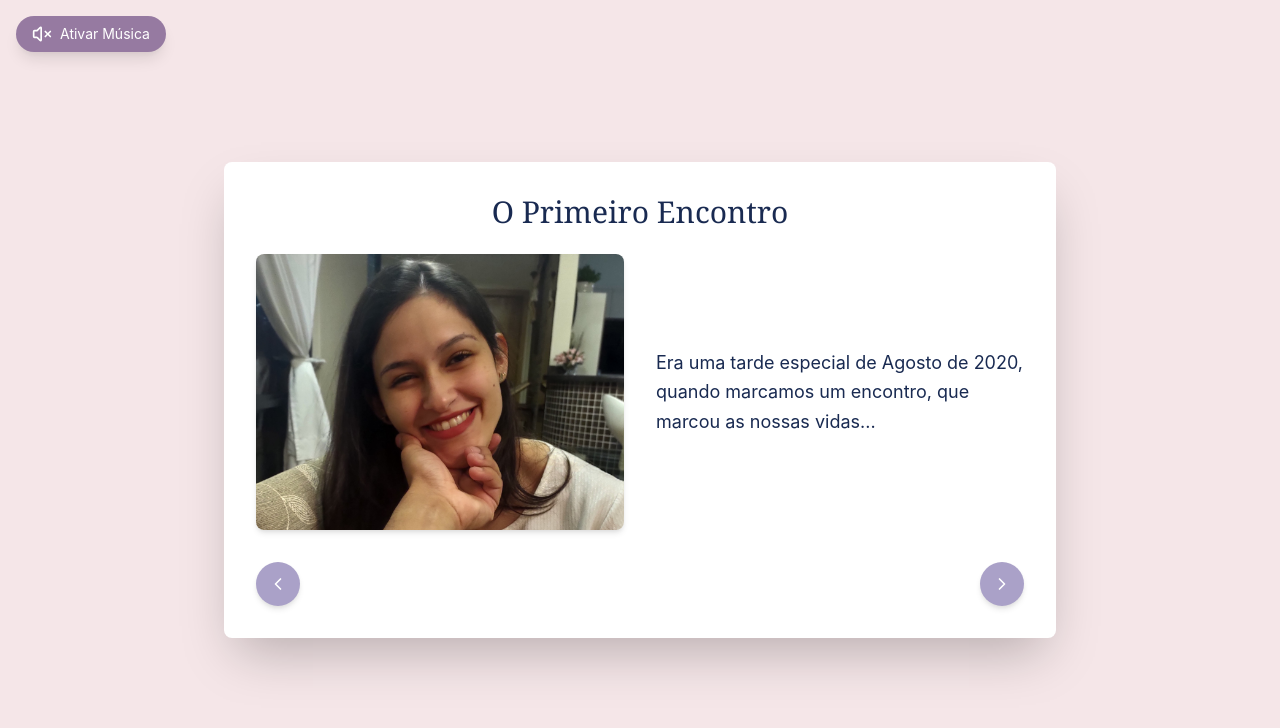
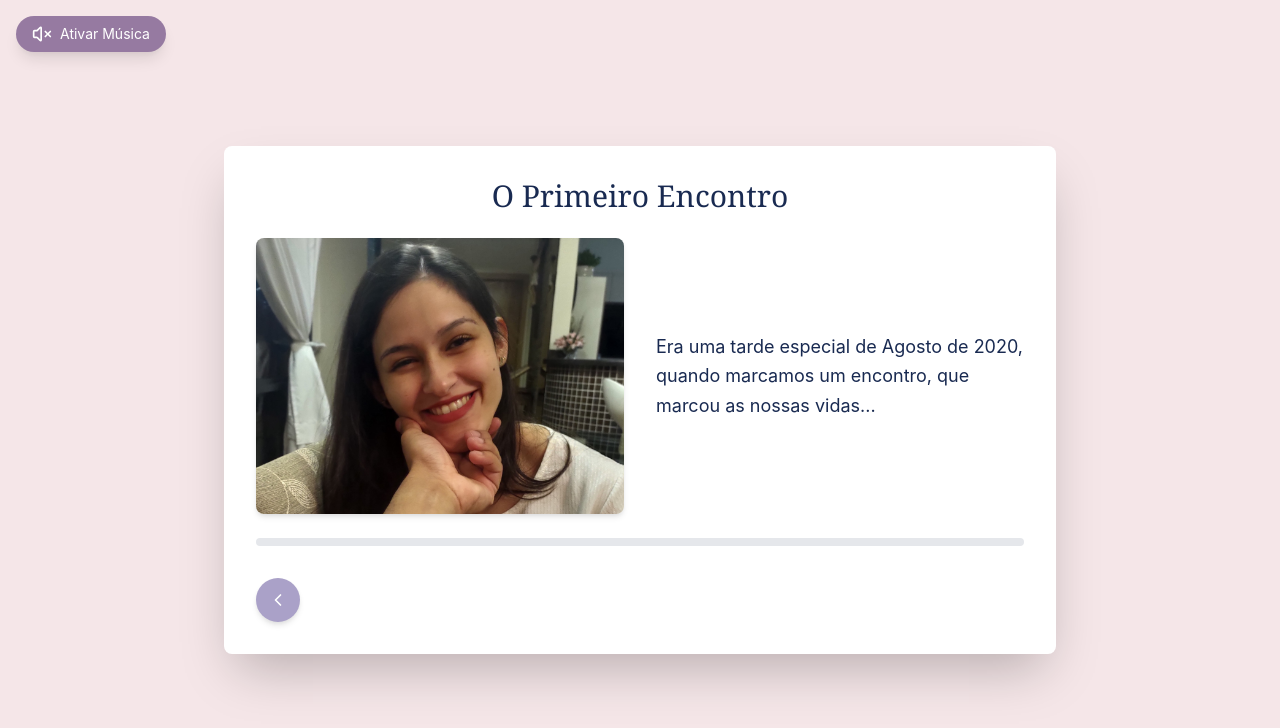
Before and after one commit to luccarocha/convite-casamento, a React (Create React App) app: page / in a window 1280 px wide. Both pictures are taken after a click on the button "Descobrir Nossa História". Shown: the top 728 px of the page. Built offline with nearby package versions, Linux system fonts and the light colour scheme.

Commit message:
Adicionada barra de progresso com botão próximo sem avanço automático

```diff
--- a/src/App.js
+++ b/src/App.js
@@ -42,13 +42,34 @@ const Carousel = ({ items }) => {
   );
 };
 
+// Componente de barra de progresso
+const ProgressBar = ({ progress }) => {
+  return (
+    <div className="w-full bg-gray-200 rounded-full h-2 mt-8">
+      <div
+        className="bg-[#967AA1] h-2 rounded-full transition-all duration-300 ease-linear"
+        style={{ width: `${progress}%` }}
+      ></div>
+    </div>
+  );
+};
+
 const StoryBook = () => {
   const [currentPage, setCurrentPage] = useState(0);
   const [showCopySuccess, setShowCopySuccess] = useState(false);
   const [isPlaying, setIsPlaying] = useState(false);
+  const [progress, setProgress] = useState(0);
+  const [timerActive, setTimerActive] = useState(true);
+  const [showNextButton, setShowNextButton] = useState(false);
+  const [nextButtonVisible, setNextButtonVisible] = useState(true);
   const audioRef = useRef(null);
+  const timerRef = useRef(null);
+  const blinkIntervalRef = useRef(null);
 
   const pixKey = "076.644.995-50";
+
+  // Tempos por página em segundos
+  const pageTimes = [10, 15, 25, 20, 15];
 
   const pages = [
     {
@@ -99,7 +120,6 @@ const StoryBook = () => {
         url: "/convite-casamento/arquivos/13.mp4"
       }
     },
-
     {
       title: "Casamento no Civil",
       text: "Assim começamos nossa vida casados, escolhem legalmente se tornar uma única história, onde cada página será escrita com a tinta do amor e da parceria....",
@@ -111,12 +131,69 @@ const StoryBook = () => {
         ]
       }
     },
-
     {
       type: "invitation",
       title: "Convite Especial"
     }
   ];
+
+  // Efeito para lidar com o temporizador de progresso
+  useEffect(() => {
+    // Não mostrar a barra de progresso nas páginas especiais
+    if (pages[currentPage].type === 'cover' || pages[currentPage].type === 'invitation') {
+      return;
+    }
+
+    // Limpar temporizadores anteriores
+    if (timerRef.current) {
+      clearInterval(timerRef.current);
+    }
+
+    if (blinkIntervalRef.current) {
+      clearInterval(blinkIntervalRef.current);
+    }
+
+    // Reiniciar o estado
+    setProgress(0);
+    setShowNextButton(false);
+    setNextButtonVisible(true);
+
+    // Determinar o tempo para esta página
+    const pageIndex = currentPage - 1; // Ajustar para os índices começarem em 0
+    const adjustedIndex = Math.max(0, Math.min(pageIndex, pageTimes.length - 1));
+    const duration = pageTimes[adjustedIndex] * 1000;
+    const interval = 100;
+    const steps = duration / interval;
+    let currentStep = 0;
+
+    // Iniciar o temporizador de progresso
+    if (timerActive) {
+      timerRef.current = setInterval(() => {
+        currentStep += 1;
+        const newProgress = (currentStep / steps) * 100;
+        setProgress(Math.min(newProgress, 100));
+
+        if (newProgress >= 100) {
+          clearInterval(timerRef.current);
+          setShowNextButton(true);
+
+          // Iniciar animação de piscar
+          blinkIntervalRef.current = setInterval(() => {
+            setNextButtonVisible(prev => !prev);
+          }, 800);
+        }
+      }, interval);
+    }
+
+    return () => {
+      if (timerRef.current) {
+        clearInterval(timerRef.current);
+      }
+      if (blinkIntervalRef.current) {
+        clearInterval(blinkIntervalRef.current);
+      }
+    };
+  }, [currentPage, timerActive]);
 
   useEffect(() => {
     if (audioRef.current) {
@@ -134,6 +211,18 @@ const StoryBook = () => {
       }
     }
   }, [isPlaying]);
+
+  const goToNextPage = () => {
+    if (currentPage < pages.length - 1) {
+      setCurrentPage(currentPage + 1);
+    }
+  };
+
+  const goToPrevPage = () => {
+    if (currentPage > 0) {
+      setCurrentPage(currentPage - 1);
+    }
+  };
 
   const toggleMusic = () => setIsPlaying(!isPlaying);
 
@@ -178,7 +267,7 @@ const StoryBook = () => {
 
         <div className="flex justify-center pt-8">
           <button
-            onClick={() => setCurrentPage(currentPage + 1)}
+            onClick={goToNextPage}
             style={{backgroundColor: '#967AA1'}}
             className="text-white px-8 py-3 rounded-full hover:bg-opacity-90 transition-all transform hover:scale-105 shadow-lg flex items-center gap-2"
           >
@@ -189,6 +278,7 @@ const StoryBook = () => {
       </div>
     </div>
   );
+
   const renderInvitationPage = () => (
     <div className="text-center space-y-8 py-4 sm:py-8 px-2 sm:px-8">
       <div className="space-y-6">
@@ -222,10 +312,10 @@ const StoryBook = () => {
             <div className="space-y-2">
               <p style={{color: '#192A51'}} className="text-lg">17:30 horas</p>
               <p style={{color: '#192A51'}} className="text-lg font-medium">
-              Igreja Nossa Senhora da Luz
+                Igreja Nossa Senhora da Luz
               </p>
               <p style={{color: '#192A51'}} className="text-lg">
-              Av. Nossa Sra. da Luz, 194 - Centro
+                Av. Nossa Sra. da Luz, 194 - Centro
               </p>
               <p style={{color: '#192A51'}} className="text-lg">Clevelândia - PR</p>
             </div>
@@ -324,7 +414,7 @@ const StoryBook = () => {
             </p>
             <p style={{color: '#192A51'}} className="text-lg leading-relaxed mt-4">
               Aos queridos que manifestaram interesse em nos presentear além de sua presença,
-              compartilhamos que estamos iniciando a construção do nosso lar juntos.
+              compartilhamos que já iniciamos a construção do nosso lar juntos, já tendo nossa casa mobilhada, dessa forma deixamos:
             </p>
 
             <div style={{backgroundColor: '#F5E6E8'}}
@@ -395,6 +485,8 @@ const StoryBook = () => {
                       autoPlay={false}
                       playsInline
                       preload="metadata"
+                      onPlay={() => setTimerActive(false)}
+                      onPause={() => setTimerActive(true)}
                     >
                       <source src={pages[currentPage].media.url} type="video/mp4" />
                       Seu navegador não suporta o elemento de vídeo.
@@ -408,15 +500,18 @@ const StoryBook = () => {
                   </p>
                 </div>
               </div>
+
+              {/* Barra de progresso */}
+              <ProgressBar progress={progress} />
             </div>
           )}
 
-          {/* Navegação minimalista - esconder na capa */}
+          {/* Navegação */}
           {pages[currentPage].type !== 'cover' && (
-            <div className="flex justify-between items-center">
+            <div className="flex justify-between items-center mt-6">
               {currentPage > 0 && (
                 <button
-                  onClick={() => setCurrentPage(currentPage - 1)}
+                  onClick={goToPrevPage}
                   style={{backgroundColor: '#AAA1C8'}}
                   className="p-3 rounded-full text-white hover:bg-opacity-90 transition-all shadow-md"
                 >
@@ -424,11 +519,14 @@ const StoryBook = () => {
                 </button>
               )}
 
-              {currentPage < pages.length - 1 && (
+              {showNextButton && currentPage < pages.length - 1 && (
                 <button
-                  onClick={() => setCurrentPage(currentPage + 1)}
-                  style={{backgroundColor: '#AAA1C8'}}
-                  className={`p-3 rounded-full text-white hover:bg-opacity-90 transition-all shadow-md ${
+                  onClick={goToNextPage}
+                  style={{
+                    backgroundColor: '#AAA1C8',
+                    opacity: nextButtonVisible ? 1 : 0.5
+                  }}
+                  className={`p-3 rounded-full text-white hover:bg-opacity-90 transition-all shadow-md animate-pulse ${
                     currentPage === 0 ? 'ml-auto' : ''
                   }`}
                 >
```
